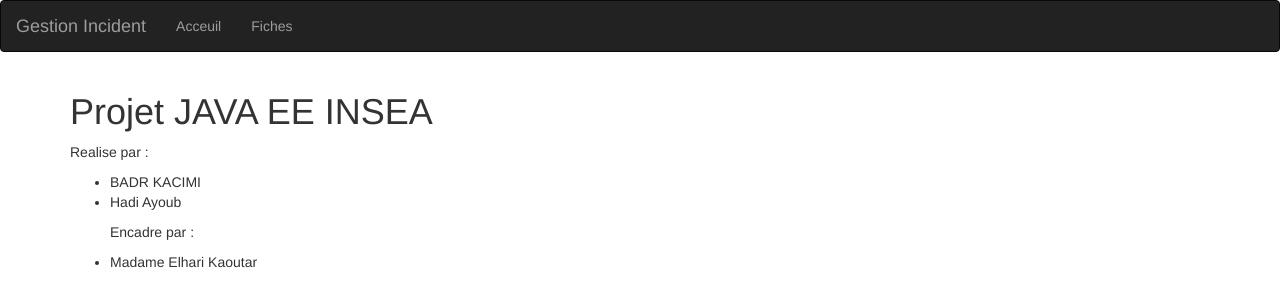
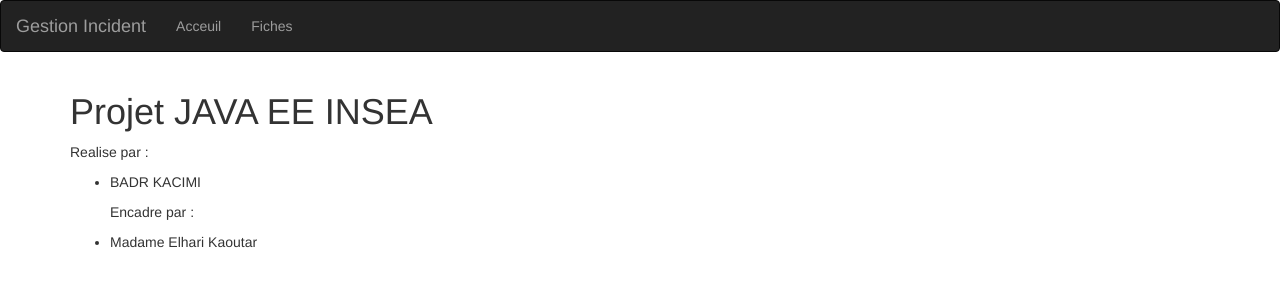
Before and after one commit to badrkacimi/Gestion-Incident-FrontEnd, a plain HTML site: page index.html in a window 1280 px wide. Drawn offline with Linux system fonts and the light colour scheme; no server answers.

Commit message:
Update home.html

```diff
--- a/views/home.html
+++ b/views/home.html
@@ -3,7 +3,6 @@
     <p>Realise par :</p>
     <ul>
         <li>BADR KACIMI</li>
-        <li>Hadi Ayoub</li>
     </ul>
     <ul>
         <p>Encadre par :</p>
```
